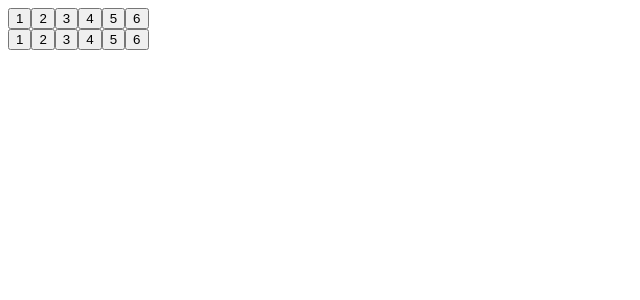
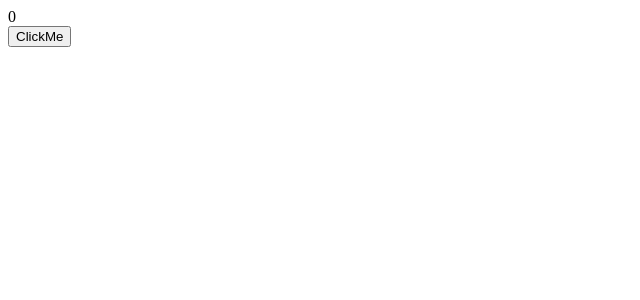
Before and after one commit to patel192/React-Practice, a React (Vite) app: page / in a window 1280 px wide. Shown: the top 300 px of the page, without its empty margins (0-640 px from the left). Built offline with nearby package versions, Linux system fonts and the light colour scheme.

Commit message:
usestate counter

```diff
--- a/src/Components/ConditionalRendering.jsx
+++ b/src/Components/ConditionalRendering.jsx
@@ -1,20 +1,11 @@
 import React from "react";
-
+import { useState } from "react";
 export const ConditionalRendering = () => {
-  const array = [1, 2, 3, 4, 5, 6];
-  const array2 = [6, 5, 4, 3, 2, 1];
-  const buttons = array.map((item) => {
-    return <button>{item}</button>;
-  });
-  let slicedbuttons;
-  slicedbuttons = array.length === array2.length && array.map((item)=>{
-    return <button>{item}</button>
-  })
-
+  const [count, setCount] = useState(0)
   return (
     <div>
-      <div>{buttons}</div>
-      <div>{slicedbuttons}</div>
+      <div>{count}</div>
+      <div><button onClick={()=>setCount(count+1) }>ClickMe</button></div>
     </div>
   );
 };
```
